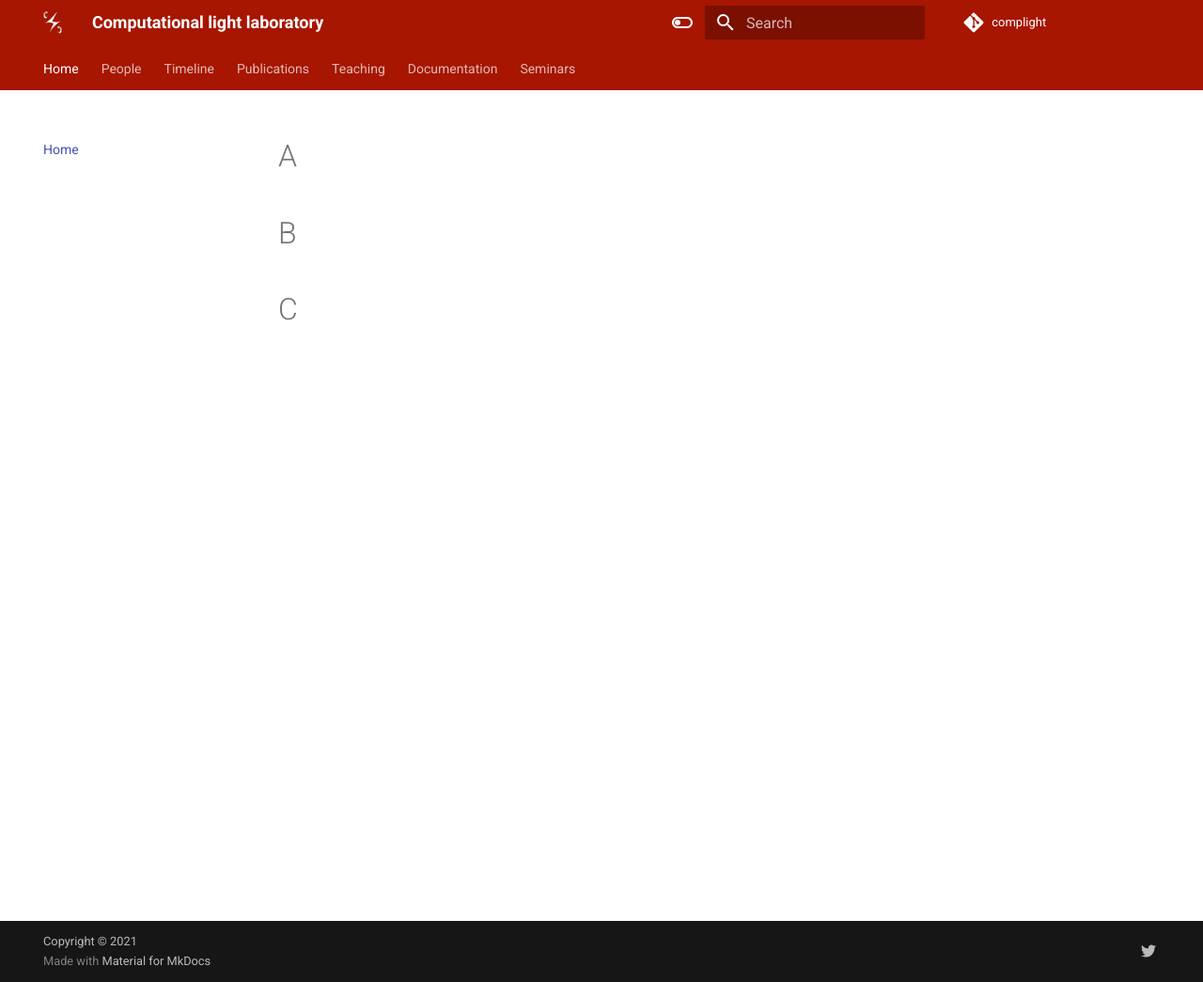
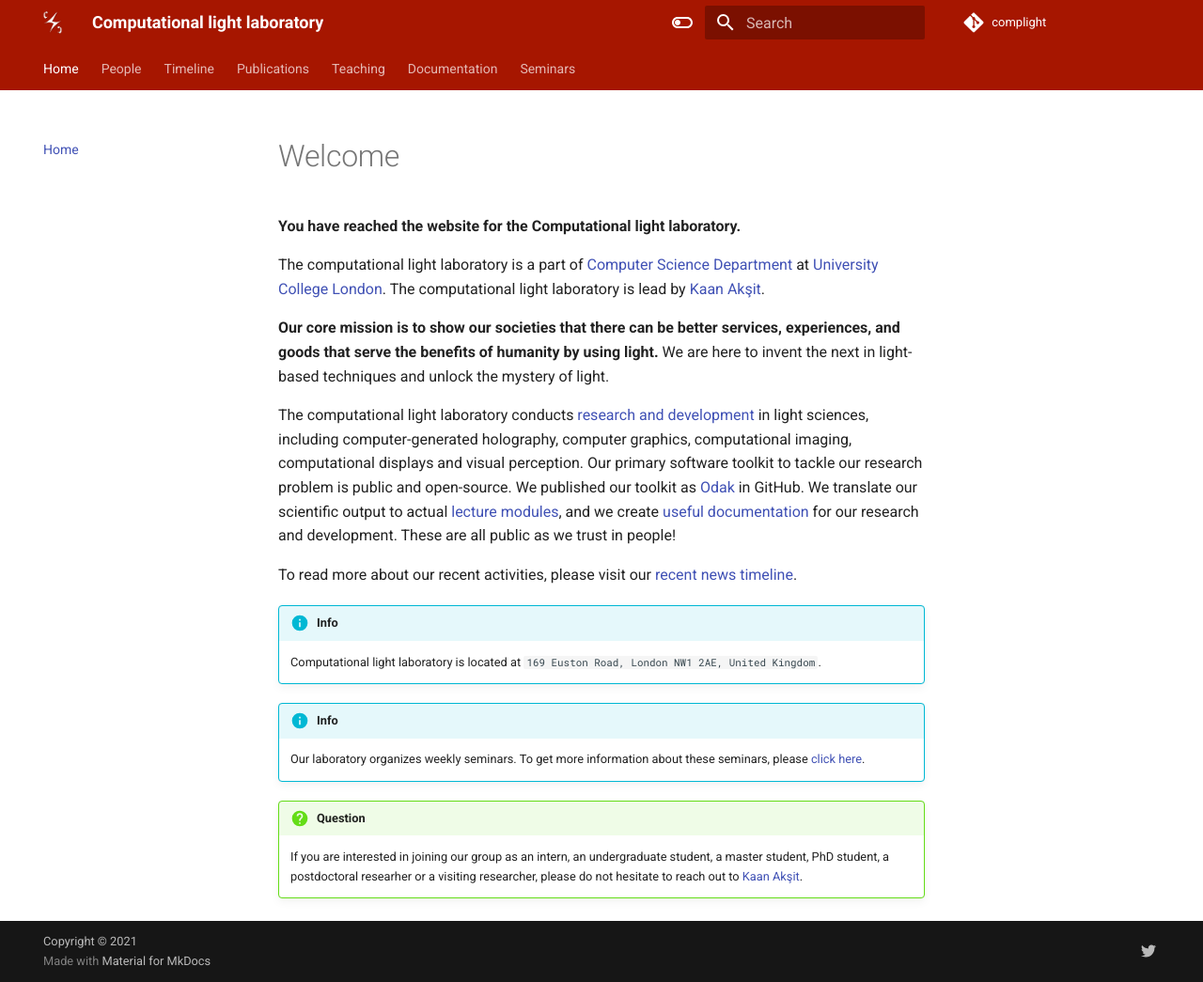
Before and after one commit to complight/complight.github.io, an MkDocs documentation site: the page built from docs/index.md, in a window 1280 px wide and 1045 px high. Shown: the whole window at 94% size. Built offline with MkDocs 1.6.1 and Material for MkDocs 9.7.7, drawn with Linux system fonts in a browser that asks for light colours.

Commit message:
A major update.

```diff
--- a/docs/index.md
+++ b/docs/index.md
@@ -1,3 +1,26 @@
-# A
-# B
-# C
+# Welcome
+
+**You have reached the website for the Computational light laboratory.**
+
+The computational light laboratory is a part of [Computer Science Department](https://www.ucl.ac.uk/computer-science/) at [University College London](https://www.ucl.ac.uk).
+The computational light laboratory is lead by [Kaan Akşit](https://kaanaksit.com).
+
+**Our core mission is to show our societies that there can be better services, experiences, and goods that serve the benefits of humanity by using light.**
+We are here to invent the next in light-based techniques and unlock the mystery of light.
+
+The computational light laboratory conducts [research and development](../publications) in light sciences, including computer-generated holography, computer graphics, computational imaging, computational displays and visual perception.
+Our primary software toolkit to tackle our research problem is public and open-source.
+We published our toolkit as [Odak](https://github.com/kunguz/odak) in GitHub.
+We translate our scientific output to actual [lecture modules](../teaching), and we create [useful documentation](../documentation) for our research and development.
+These are all public as we trust in people!
+
+To read more about our recent activities, please visit our [recent news timeline](../timeline).
+
+!!! Info
+    Computational light laboratory is located at `169 Euston Road, London NW1 2AE, United Kingdom`.
+
+!!! Info
+    Our laboratory organizes weekly seminars. To get more information about these seminars, please [click here](../seminars).
+
+!!! Question
+    If you are interested in joining our group as an intern, an undergraduate student, a master student, PhD student, a postdoctoral researher or a visiting researcher, please do not hesitate to reach out to [Kaan Akşit](mailto:k.aksit@ucl.ac.uk).
--- a/mkdocs.yml
+++ b/mkdocs.yml
@@ -16,13 +16,14 @@ nav:
   - Timeline:
     - Recent news: 'timeline/index.md'
   - Publications: 'publications.md'
-  - Teaching: 'teaching.md'
+  - Teaching:
+    - Lectures: 'teaching/index.md'
   - Documentation:
     - List: 'documentation/index.md'
     - Welcome aboard!: 'documentation/getting_started.md'
-    - Logo of the team: 'documentation/logo.md'
+    - Our laboratory's logo: 'documentation/logo.md'
   - Seminars:
-    - All seminars: 'seminars/index.md'
+    - Recent seminars: 'seminars/index.md'
 
 theme:
     name: material
```
Also changed, not shown: docs/documentation/getting_started.md (+1 -0 lines), docs/seminars/index.md (+1 -1 lines), docs/teaching/index.md (added).
